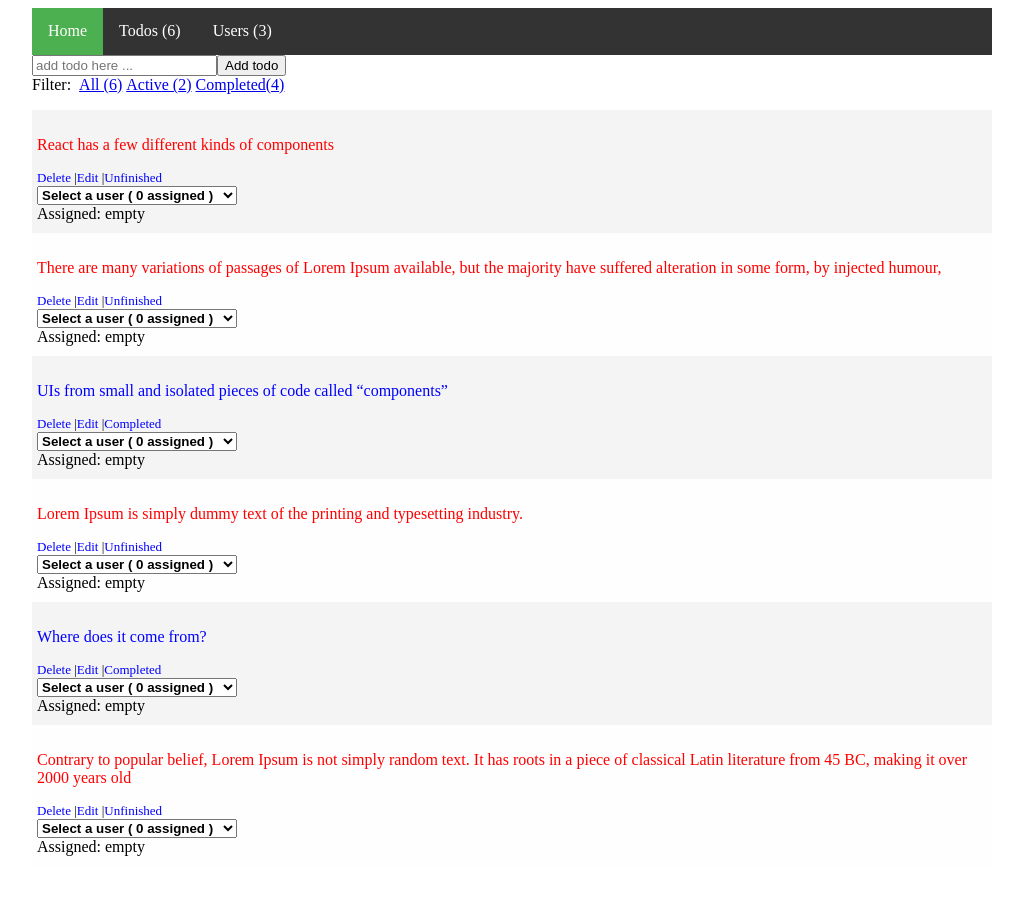
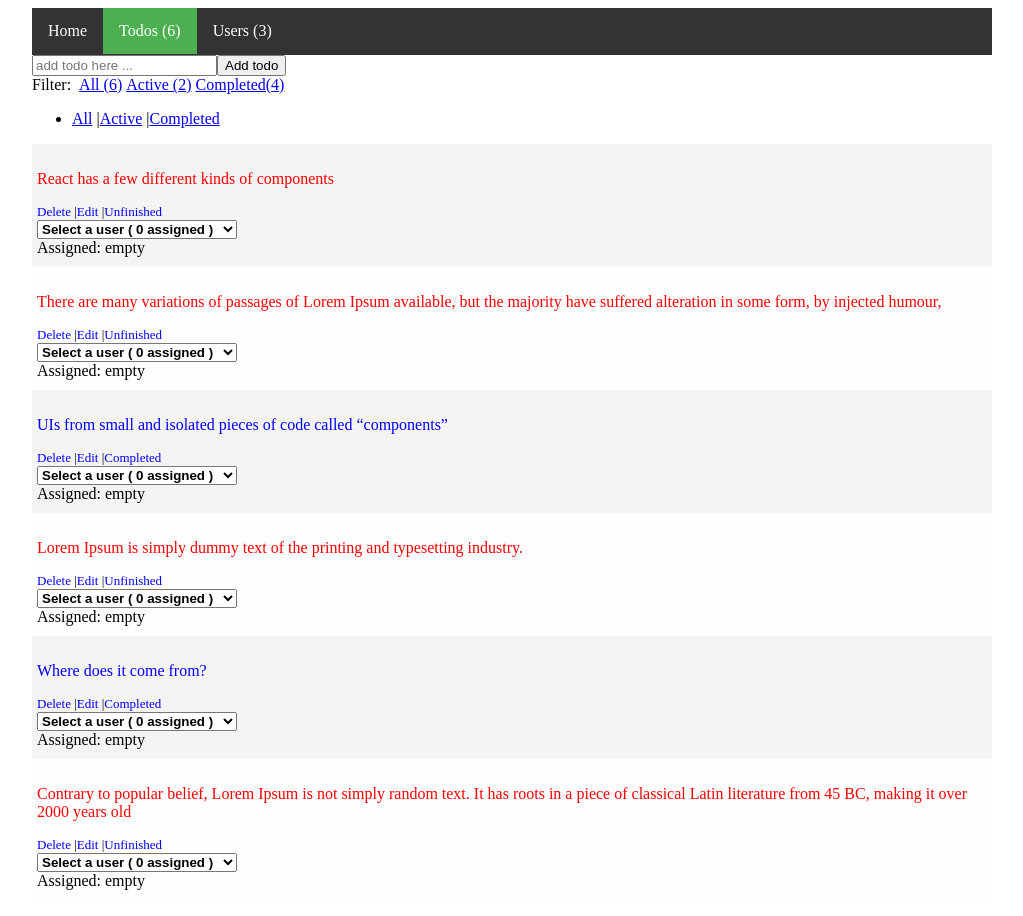
Before and after one commit to hungdha/reactjs-todos2, a React app: page /todos in a window 1280 px wide. Shown: the whole page, without its empty margins (128-1151 px from the left). Before the commit the page ends 882 px from the top, so only its background shows below. Built offline with nearby package versions, Linux system fonts and the light colour scheme.

Commit message:
change Assign Link event

```diff
--- a/src/api/user.json
+++ b/src/api/user.json
@@ -11,5 +11,4 @@
     "id" : 3,
     "name" : "John Doe"
    }
-
 ]
--- a/src/components/App.js
+++ b/src/components/App.js
@@ -8,6 +8,9 @@ import UserList from '../containers/UserList';
 
 
 class App extends Component {
+    componentDidMount(){
+        console.log('componentDidMountx xxxx')
+    }
     render() {
         return (
 
--- a/src/components/Menu.js
+++ b/src/components/Menu.js
@@ -8,11 +8,10 @@ class Menu extends Component {
         return (
             <div>
                 <ul className="nav">
+                    <li className="nav-item ">
+                        <Link to="/" >Home</Link> |
+                    </li>
                     <li className="nav-item active">
-                        <Link to="/" >Home</Link> |
-
-                    </li>
-                    <li className="nav-item ">
                         <Link to="/todos">Todos ({this.props.totalTodo})</Link>
                     </li>
                     <li className="nav-item">
--- a/src/containers/AssignLink.js
+++ b/src/containers/AssignLink.js
@@ -3,7 +3,7 @@ import { connect } from 'react-redux';
 import AssignBox from '../components/AssignBox';
 import SelectCheckbox from '../components/SelectCheckbox';
 import { assignUsers } from '../actions';
-
+import PropTypes from 'prop-types';
 
 class AssignLink extends Component {
     handleAssign(users){
@@ -14,13 +14,15 @@ class AssignLink extends Component {
         return (
             <div>
                 <SelectCheckbox data={this.props.users}
-                onDone={this.handleAssign.bind(this)}
+                onDone={(e) => this.handleAssign(e)}
                  />
             </div>
         );
     }
 }
-
+AssignLink.propTypes = {
+    todoid: PropTypes.number.isRequired
+}
 
 const mapStateToProps = (state, ownProps) => (
     {
--- a/src/containers/MatchTodos.js
+++ b/src/containers/MatchTodos.js
@@ -7,6 +7,7 @@ import {connect} from 'react-redux';
 import { VisibilityFilters, addTodo } from '../actions';
 // import FilterTodo from './FilterTodo';
 import TodoFilter from '../components/TodoFilter';
+import TodoMenu from '../components/TodoMenu';
 // import ActionLink from './ActionLink';
 class MatchTodos extends Component {
 
@@ -32,7 +33,7 @@ class MatchTodos extends Component {
         }
     }
     componentDidMount(){
-        console.log('componentDidMount')
+        // console.log('componentDidMount')
         // const param = this.props.match.params.status;
         // const { dispatch }  = this.props;
         // console.log('dispath here debug.')
@@ -63,7 +64,7 @@ class MatchTodos extends Component {
     }
 
     componentWillReceiveProps(nextProps) {
-        console.log('componentWillReceiveProps')
+        console.log('componentWillReceiveProps xxx')
                 /* if (nextProps.fullName !== this.props.fullName) {
                   loadData(nextProps);
                 } */
@@ -77,6 +78,7 @@ class MatchTodos extends Component {
             <div>
                 <AddTodo />
                 <TodoFilter />
+                <TodoMenu />
                 <Route path={`${match.path}/:status?`} component={VisibleTodoList} />
             </div>
         );
```
Also changed, not shown: src/components/AssignItem.js (+0 -8 lines).
